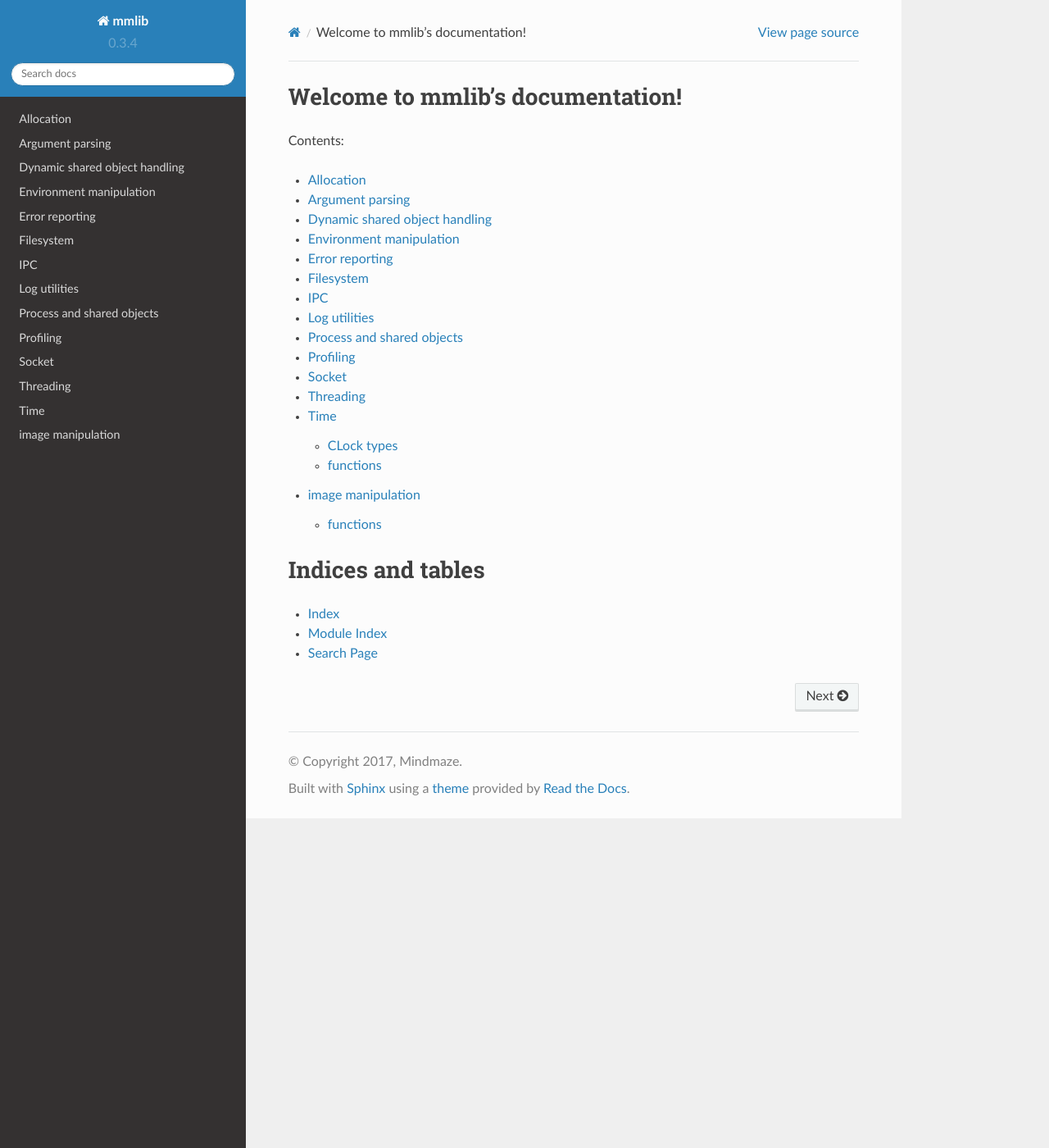
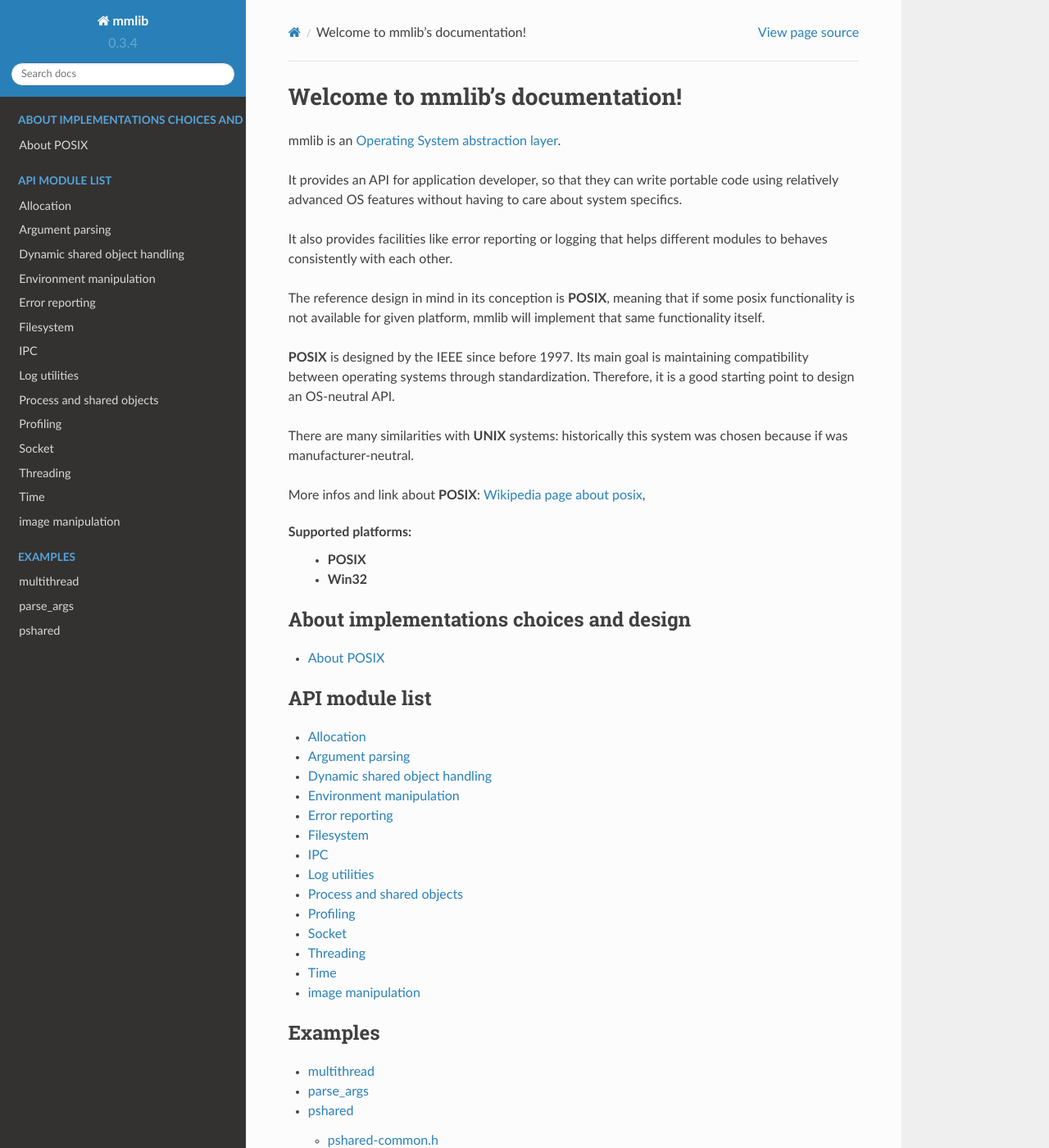
Before and after one commit to mmlabs-mindmaze/mmlib, a Sphinx documentation site: the page built from doc/index.rst, in a window 1280 px wide and 1400 px high. Shown: the whole window at 82% size. Built offline with Sphinx 7.4.7 and the Read the Docs theme 2.0.0, drawn with Linux system fonts in a browser that asks for light colours; some of the changed text lies outside the part shown.

Commit message:
doc: add mmlib header and include code sample
* disable doc Makefile portability warnings triggered by the use of *wildcard*
* fix html pages generation dependencies
* fix rst list (missing index.rst)
* add simplest script to check doc generation is complete

Change-Id: Id05fdf314b5a73a11659e44103a36c594a587ec9

```diff
--- /dev/null
+++ b/doc/examples.rst
@@ -0,0 +1,34 @@
+multithread
+===========
+
+.. literalinclude:: examples/multithread.c
+   :language: c
+   :linenos:
+
+parse_args
+===========
+
+.. literalinclude:: examples/parse_args.c
+   :language: c
+   :linenos:
+
+pshared
+===========
+
+pshared-common.h
+----------------
+.. literalinclude:: examples/pshared-common.h
+   :language: c
+   :linenos:
+
+pshared-child.h
+---------------
+.. literalinclude:: examples/pshared-child.c
+   :language: c
+   :linenos:
+
+pshared-parent.h
+----------------
+.. literalinclude:: examples/pshared-parent.c
+   :language: c
+   :linenos:
--- a/doc/index.rst
+++ b/doc/index.rst
@@ -1,10 +1,46 @@
 Welcome to mmlib's documentation!
 =================================
 
-Contents:
+mmlib is an `Operating System abstraction layer`__.
+
+.. __: https://en.wikipedia.org/wiki/Operating_system_abstraction_layer
+
+It provides an API for application developer, so that they can write portable
+code using relatively advanced OS features without having to care about system
+specifics.
+
+It also provides facilities like error reporting or logging that helps
+different modules to behaves consistently with each other.
+
+The reference design in mind in its conception is **POSIX**, meaning that if
+some posix functionality is not available for given platform, mmlib will
+implement that same functionality itself.
+
+**POSIX** is designed by the IEEE since before 1997. Its main goal is
+maintaining compatibility between operating systems through standardization.
+Therefore, it is a good starting point to design an OS-neutral API.
+
+There are many similarities with **UNIX** systems: historically this system was
+chosen because if was manufacturer-neutral.
+
+More infos and link about **POSIX**: `Wikipedia page about posix`__,
+
+.. __: https://en.wikipedia.org/wiki/POSIX
+
+Supported platforms:
+ * **POSIX**
+ * **Win32**
 
 .. toctree::
-   :glob:
+   :caption: About implementations choices and design
+   :maxdepth: 2
+
+   design.rst
+
+
+.. toctree::
+   :caption: API module list
+   :titlesonly:
    :maxdepth: 2
 
    alloc.rst
@@ -22,6 +58,17 @@ Contents:
    time.rst
    type.rst
 
+.. toctree::
+   :caption: Examples
+   :maxdepth: 2
+
+   examples.rst
+
+Useful links
+============
+
+ * **Sources**: https://intranet.mindmaze.ch/bitbucket/projects/MMLAB/repos/mmlib
+
 
 Indices and tables
 ==================
```
Also changed, not shown: doc/design.rst (added, +16 -0 lines), 2 other files.
